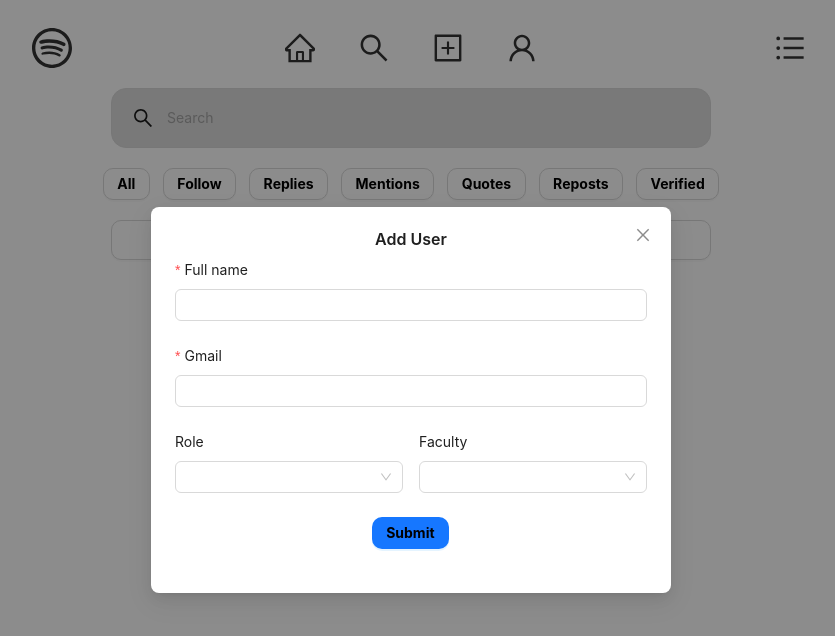
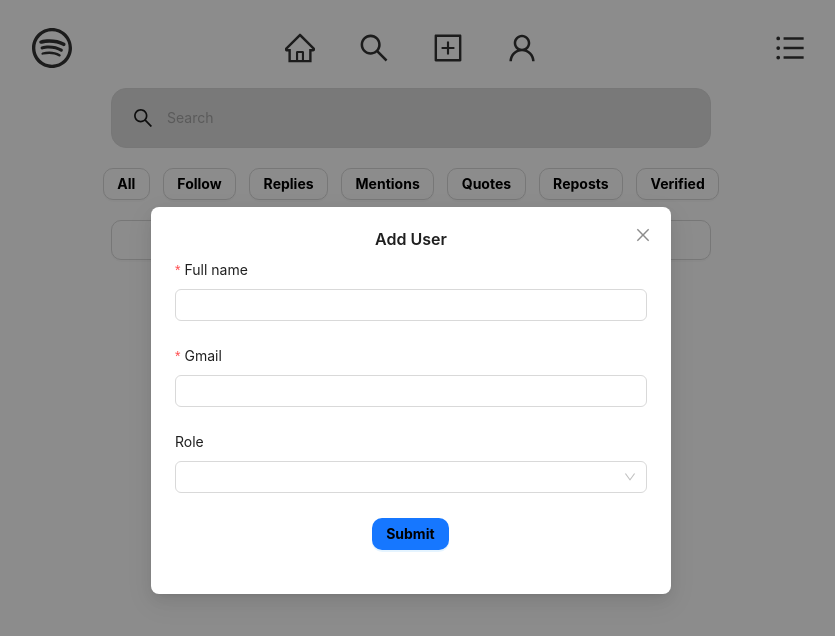
Before and after one commit to tvpkhang01/COMP1640-client, a React (Vite) app: page /admin/user in a window 1280 px wide. Both pictures are taken after a click on the button "Add a user now". Shown: the top 636 px of the page, without its empty margins (229-1064 px from the left). Built offline with nearby package versions, Linux system fonts and the light colour scheme.

Commit message:
fead(OT1-67): fix account management

```diff
--- /dev/null
+++ b/src/pages/admin/user/CreateUser.jsx
@@ -0,0 +1,189 @@
+import React, { useState } from 'react';
+import { Input, Button, Form, Modal, Select, Row, Col, Card, Descriptions, Divider, Flex, Pagination  } from 'antd';
+import {DeleteOutlined, EditOutlined } from '@ant-design/icons';
+
+const CreateUser = ({ isModalOpen, setIsModalOpen }) => {
+  const [newRole, setNewRole] = useState("");
+  const [newFacuty, setNewFacuty] = useState("");
+  const [form] = Form.useForm();
+  const [cards, setCards] = useState([]);
+  const [editIndex, setEditIndex] = useState(null);
+  const [selectedRole, setSelectedRole] = useState("");
+
+  const handleFormSubmit = () => {
+    form.validateFields().then((values) => {
+      const { fullname, gmail } = values;
+      const isDuplicate = cards.some((card, index) => {
+        if (editIndex !== null && editIndex !== undefined && index === editIndex) {
+          return false;
+        }
+        return card.fullname === fullname || card.gmail === gmail;
+      });
+
+      if (isDuplicate) {
+        Modal.error({
+          title: 'Error',
+          content: 'Fullname or Gmail already exists!',
+        });
+      } else {
+        if (editIndex !== null && editIndex !== undefined) {
+          const updatedCards = [...cards];
+          updatedCards[editIndex] = { ...values };
+          setCards(updatedCards);
+          setEditIndex(null); // Đặt lại giá trị editIndex thành null
+        } else {
+          const isEditMode = editIndex !== null && editIndex !== undefined;
+          if (isEditMode) {
+            Modal.error({
+              title: 'Error',
+              content: 'Cannot create new card while editing an existing one!',
+            });
+          } else {
+            const newCard = { ...values };
+            setCards([...cards, newCard]);
+          }
+        }
+        console.log('Form submitted:', values);
+        handleModalClose();
+      }
+    });
+  };
+
+  const handleModalClose = () => {
+    setIsModalOpen(false);
+    form.resetFields();
+  };
+
+  const handleChangeRole = (value) => {
+    setSelectedRole(value);
+    setNewRole(value);
+    if (value === "Student") {
+      setNewFacuty(""); // Đặt giá trị mặc định là "IT" khi chọn role là "Student"
+    } else {
+      setNewFacuty(null); // Đặt giá trị là null khi chọn role là "Mm" hoặc "Mc"
+    }
+  };
+
+  const handleEdit = (index) => {
+    setEditIndex(index);
+    form.setFieldsValue(cards[index]);
+    setIsModalOpen(true);
+  };
+
+  const handleDelete = (index) => {
+    const updatedCards = [...cards];
+    updatedCards.splice(index, 1);
+    setCards(updatedCards);
+  };
+
+  const handleModalOpen = () => {
+    setModalVisible(true);
+  };
+
+  return (
+    <>
+        <Modal
+            title="Add User"
+            open={isModalOpen}
+            onCancel={handleModalClose}
+            footer={null}
+            centered
+        >
+            <Form
+            className="modal-form"
+            onFinish={handleFormSubmit}
+            layout="vertical"
+            form={form}
+            >
+            <Form.Item label="Full name" name="fullname" rules={[{ required: true, message: 'Please input your full name!' }]}>
+                <Input />
+            </Form.Item>
+
+            <Form.Item
+                label="Gmail"
+                name="gmail"
+                rules={[
+                { required: true, message: 'Please input your Gmail!' },
+                {
+                    pattern: /^[^\s@]+@[^\s@]+\.[^\s@]+$/,
+                    message: 'Please enter a valid email address!',
+                },
+                ]}
+            >
+                <Input />
+            </Form.Item>
+
+            <Row gutter={16}>
+                <Col span={24}>
+                <Form.Item label="Role" name="role">
+                    <Select
+                    value={newRole}
+                    onChange={handleChangeRole}
+                    >
+                    {["Student", "Mm", "Mc"].map((option) => (
+                        <Select.Option key={option} value={option}>
+                        {option}
+                        </Select.Option>
+                    ))}
+                    </Select>
+                </Form.Item>
+                </Col>
+
+                <Col span={24}>
+                {newRole === "Student" && (
+                    <Form.Item label="Faculty" name="faculty">
+                    <Select
+                        value={newFacuty}
+                        onChange={(selectedValues) => setNewFacuty(selectedValues)}
+                    >
+                        {["IT", "Business", "Graphic Design"].map((option) => (
+                        <Select.Option key={option} value={option}>
+                            {option}
+                        </Select.Option>
+                        ))}
+                    </Select>
+                    </Form.Item>
+                )}
+                </Col>
+            </Row>
+
+            <Form.Item wrapperCol={{ offset: 10, span: 16 }}>
+                <Button type="primary" htmlType="submit">
+                Submit
+                </Button>
+            </Form.Item>
+            </Form>
+
+        </Modal>
+
+        {cards.map((card, index) => (
+        <React.Fragment key={index}>
+          <Card
+            actions={[
+              <EditOutlined key="edit" onClick={() => handleEdit(index)} />,
+              <DeleteOutlined key="delete" onClick={() => handleDelete(index)} />,
+            ]}
+          >
+            <Row gutter={16}>
+              <Col span={12}>
+                <Descriptions column={1}>
+                  <Descriptions.Item label="Full name">{card.fullname}</Descriptions.Item>
+                  <Descriptions.Item label="Gmail">{card.gmail}</Descriptions.Item>
+                </Descriptions>
+              </Col>
+              <Col span={12}>
+                <Descriptions column={1}>
+                  <Descriptions.Item label="Role">{card.role}</Descriptions.Item>
+                  <Descriptions.Item label="Faculty">{card.faculty}</Descriptions.Item>
+                </Descriptions>
+              </Col>
+            </Row>
+          </Card>
+          <Divider orientation="center" plain />
+        </React.Fragment>
+      ))}
+    </>
+  )
+}
+
+export default CreateUser;
--- a/src/pages/admin/user/ReadUser.jsx
+++ b/src/pages/admin/user/ReadUser.jsx
@@ -1,21 +1,31 @@
 import React, { useState } from 'react';
-import { Input, Button, Form, Modal, Select, Row, Col, Card, Descriptions, Divider, Flex } from 'antd';
+import { Input, Button, Form, Modal, Select, Row, Col, Card, Descriptions, Divider, Flex, Pagination  } from 'antd';
 import { SearchOutlined, CloseCircleFilled, DeleteOutlined, EditOutlined } from '@ant-design/icons';
+import CreateUser from "./CreateUser";
 import './ReadUser.css';
 
 const { Meta } = Card;
 
 function ReadUser() {
+  const [isModalOpen, setIsModalOpen] = useState(false);
   const [searchValue, setSearchValue] = useState('');
   const [selectedButton, setSelectedButton] = useState(null);
   const [showClearIcon, setShowClearIcon] = useState(false);
-  const [modalVisible, setModalVisible] = useState(false);
-  const [newRole, setNewRole] = useState("");
-  const [selectedRole, setSelectedRole] = useState("");
-  const [newFacuty, setNewFacuty] = useState("");
   const [form] = Form.useForm();
   const [cards, setCards] = useState([]);
   const [editIndex, setEditIndex] = useState(null);
+  const [currentPage, setCurrentPage] = useState(1);
+  const totalPosts = 30; // Example total number of posts
+  const postsPerPage = 1;
+
+  const currentPosts = Array.from({ length: postsPerPage }, (_, index) => ({
+    id: (currentPage - 1) * postsPerPage + index + 1,
+    content: `Post ${(currentPage - 1) * postsPerPage + index + 1}`,
+  }));
+
+  const handlePageChange = (page) => {
+    setCurrentPage(page);
+  };
 
   const handleSearch = (value) => {
     setSearchValue(value);
@@ -32,7 +42,7 @@ function ReadUser() {
   };
 
   const handleModalOpen = () => {
-    setModalVisible(true);
+    setIsModalOpen(true);
   };
 
   const handleFormSubmit = () => {
@@ -75,28 +85,8 @@ function ReadUser() {
   };
 
   const handleModalClose = () => {
-    setModalVisible(false);
+    setIsModalOpen(false);
     form.resetFields();
-  };
-
-  const handleChangeRole = (value) => {
-    setSelectedRole(value);
-    setNewRole(value);
-    if (value === "Mm") {
-      setNewFacuty("");
-    }
-  };
-
-  const handleEdit = (index) => {
-    setEditIndex(index);
-    form.setFieldsValue(cards[index]);
-    handleModalOpen();
-  };
-
-  const handleDelete = (index) => {
-    const updatedCards = [...cards];
-    updatedCards.splice(index, 1);
-    setCards(updatedCards);
   };
 
   return (
@@ -178,110 +168,21 @@ function ReadUser() {
           </Button>
         </Form.Item>
 
-        <Modal
-          title="Add User"
-          open={modalVisible}
-          onCancel={handleModalClose}
-          footer={null}
-          centered
-        >
-          <Form
-            className="modal-form"
-            onFinish={handleFormSubmit}
-            layout="vertical"
-            form={form}
-          >
-            <Form.Item label="Full name" name="fullname" rules={[{ required: true, message: 'Please input your full name!' }]}>
-              <Input />
-            </Form.Item>
-
-            <Form.Item
-              label="Gmail"
-              name="gmail"
-              rules={[
-                { required: true, message: 'Please input your Gmail!' },
-                {
-                  pattern: /^[^\s@]+@[^\s@]+\.[^\s@]+$/,
-                  message: 'Please enter a valid email address!',
-                },
-              ]}
-            >
-              <Input />
-            </Form.Item>
-
-            <Row gutter={16}>
-              <Col span={12}>
-                <Form.Item label="Role" name="role">
-                  <Select
-                    value={newRole}
-                    onChange={handleChangeRole}
-                  >
-                    {["Student", "Mm", "Mc"].map((option) => (
-                      <Select.Option key={option} value={option}>
-                        {option}
-                      </Select.Option>
-                    ))}
-                  </Select>
-                </Form.Item>
-              </Col>
-
-              <Col span={12}>
-                <Form.Item label="Faculty" name="faculty">
-                  <Select
-                    value={newFacuty}
-                    onChange={(selectedValues) => setNewFacuty(selectedValues)}
-                    disabled={selectedRole === "Mm"}
-                  >
-                    {[
-                      "IT",
-                      "Business",
-                      "Graphic Design",
-                    ].map((option) => (
-                      <Select.Option key={option} value={option}>
-                        {option}
-                      </Select.Option>
-                    ))}
-                  </Select>
-                </Form.Item>
-              </Col>
-            </Row>
-
-            <Form.Item wrapperCol={{ offset: 10, span: 16 }}>
-              <Button type="primary" htmlType="submit">
-                Submit
-              </Button>
-            </Form.Item>
-          </Form>
-
-        </Modal>
+        <CreateUser
+          isModalOpen={isModalOpen}
+          setIsModalOpen={setIsModalOpen}
+        />
       </Form>
 
-      {cards.map((card, index) => (
-        <React.Fragment key={index}>
-          <Card
-            actions={[
-              <EditOutlined key="edit" onClick={() => handleEdit(index)} />,
-              <DeleteOutlined key="delete" onClick={() => handleDelete(index)} />,
-            ]}
-          >
-            <Row gutter={16} style={{ borderColor: 'black' }}>
-              <Col span={12}>
-                <Descriptions column={1}>
-                  <Descriptions.Item label="Full name">{card.fullname}</Descriptions.Item>
-                  <Descriptions.Item label="Gmail">{card.gmail}</Descriptions.Item>
-                </Descriptions>
-              </Col>
-              <Col span={12}>
-                <Descriptions column={1}>
-                  <Descriptions.Item label="Role">{card.role}</Descriptions.Item>
-                  <Descriptions.Item label="Faculty">{card.faculty}</Descriptions.Item>
-                </Descriptions>
-              </Col>
-            </Row>
-          </Card>
-          <Divider orientation="center" plain />
-        </React.Fragment>
-      ))}
+      <Pagination
+        className="pagination-container"
+        simple
+        current={currentPage}
+        total={totalPosts}
+        pageSize={postsPerPage}
+        onChange={handlePageChange}
+        showSizeChanger={false}
+      />
     </>
   );
 }
```
Also changed, not shown: src/pages/admin/user/ReadUser.css (+7 -2 lines), src/hooks/useUser.jsx (added).
